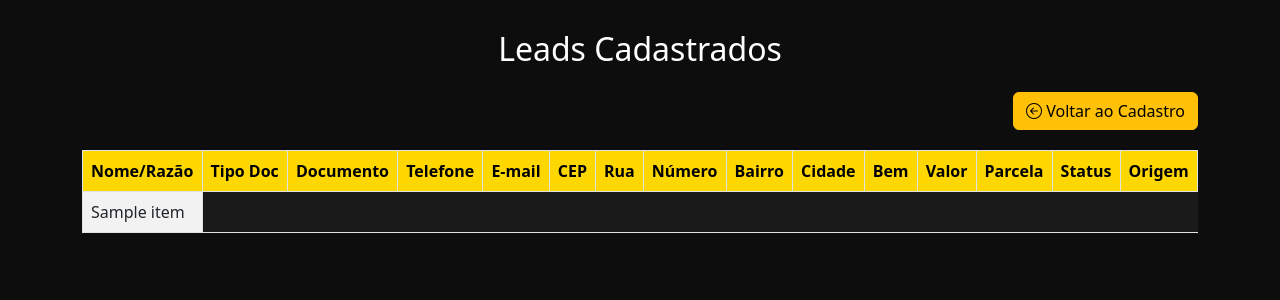
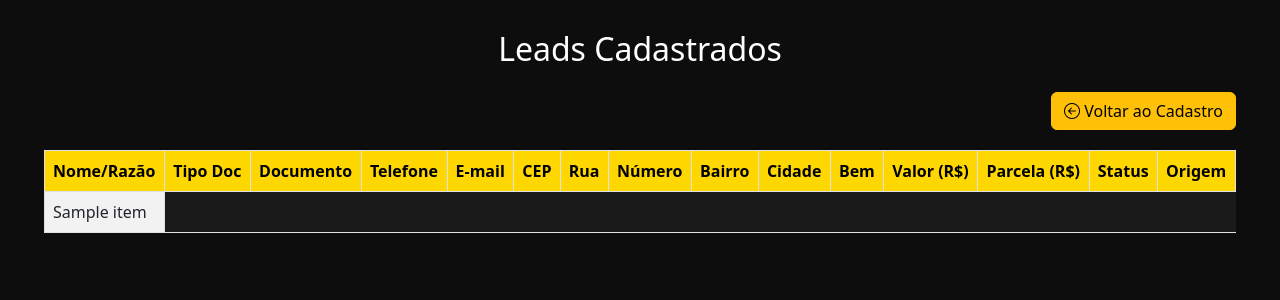
Before and after one commit to fabricioarturcuchi/raros_web_crm, a Flask app: template templates/leads.html in a window 1280 px wide. Shown: the top 300 px of the page. Run offline with Flask 2, Linux system fonts and the light colour scheme; the template is opened without the code that fills it: most values are stand-ins (such as "Sample title", 1, 10 or a date in 2020).

Commit message:
Update leads.html

```diff
--- a/templates/leads.html
+++ b/templates/leads.html
@@ -13,6 +13,7 @@
     }
     .container {
       margin-top: 30px;
+      max-width: 95%;
     }
     .table {
       background-color: #1a1a1a;
@@ -21,9 +22,13 @@
     .table th {
       background-color: gold;
       color: black;
+      white-space: nowrap;
     }
     .back-btn {
       margin-bottom: 20px;
+    }
+    table td {
+      white-space: nowrap;
     }
   </style>
 </head>
@@ -53,19 +58,19 @@
             <th>Bairro</th>
             <th>Cidade</th>
             <th>Bem</th>
-            <th>Valor</th>
-            <th>Parcela</th>
+            <th>Valor (R$)</th>
+            <th>Parcela (R$)</th>
             <th>Status</th>
             <th>Origem</th>
           </tr>
         </thead>
         <tbody>
           {% for lead in leads %}
-            <tr>
-              {% for item in lead %}
-                <td>{{ item }}</td>
-              {% endfor %}
-            </tr>
+          <tr>
+            {% for item in lead %}
+            <td>{{ item }}</td>
+            {% endfor %}
+          </tr>
           {% endfor %}
         </tbody>
       </table>
```
